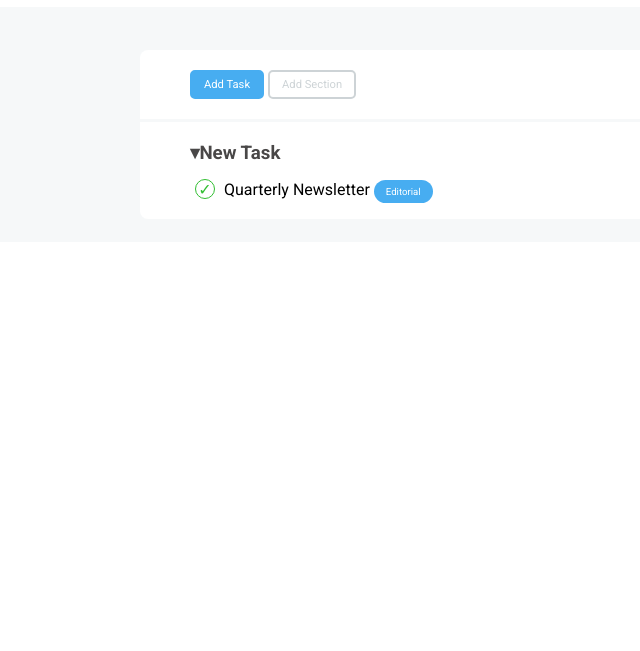
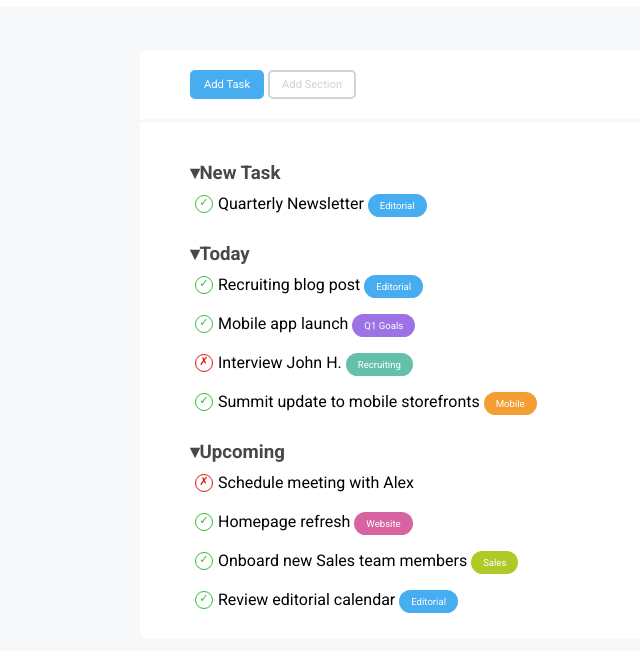
Before and after one commit to BeatriceRocchi/html-css-toboolist, a plain HTML site: page index.html in a window 1280 px wide. Shown: the part 63-714 px from the top of the page, without its empty margins (0-640 px from the left). Drawn offline with Linux system fonts and the light colour scheme.

Commit message:
[add] list section - today and upcoming

```diff
--- a/assets/style/style.css
+++ b/assets/style/style.css
@@ -9,9 +9,13 @@ body {
   font-family: "Roboto", sans-serif;
 }
 
+ul {
+  margin-top: 20px;
+}
+
 li {
   list-style: none;
-  padding-left: 5px;
+  padding: 10px 5px;
 }
 
 /* HEADER */
@@ -55,27 +59,33 @@ main {
 
 .list-title {
   color: #494747;
-  margin-bottom: 15px;
 }
 
 .list-section h3::before {
   content: "\25BE";
 }
 
-.checklist {
+.checklist::before {
   display: inline-block;
-  width: 20px;
-  height: 20px;
-  padding: 2px;
+  width: 1rem;
+  height: 1rem;
   border-radius: 50%;
   text-align: center;
-  line-height: 1rem;
+  vertical-align: bottom;
+  font-size: 0.7rem;
   margin-right: 5px;
 }
 
-.checklist.tick {
+.checklist.tick::before {
+  content: "\2713";
   color: rgb(49, 190, 49);
   border: 1px solid rgb(49, 190, 49);
+}
+
+.checklist.cross::before {
+  content: "\2717";
+  color: rgb(226, 23, 9);
+  border: 1px solid rgb(226, 23, 9);
 }
 
 /* BUTTON */
@@ -100,6 +110,29 @@ main {
   font-size: 0.6rem;
   padding: 6px 12px;
   color: #ffffff;
-  background-color: #47adf1;
   border-radius: 20px;
 }
+
+.tag.blue {
+  background-color: #47adf1;
+}
+
+.tag.purple {
+  background-color: #9c72e4;
+}
+
+.tag.green {
+  background-color: #64c0a9;
+}
+
+.tag.orange {
+  background-color: #f29e33;
+}
+
+.tag.pink {
+  background-color: #d863a1;
+}
+
+.tag.lime {
+  background-color: #b0c926;
+}
--- a/index.html
+++ b/index.html
@@ -35,8 +35,46 @@
           <ul>
             <h3 class="list-title">New Task</h3>
             <li>
-              <span class="checklist tick">&#10003;</span>
-              Quarterly Newsletter
+              <span class="checklist tick">Quarterly Newsletter</span>
+              <span class="tag blue">Editorial</span>
+            </li>
+          </ul>
+
+          <ul>
+            <h3 class="list-title">Today</h3>
+            <li>
+              <span class="checklist tick">Recruiting blog post</span>
+              <span class="tag blue">Editorial</span>
+            </li>
+            <li>
+              <span class="checklist tick">Mobile app launch</span>
+              <span class="tag purple">Q1 Goals</span>
+            </li>
+            <li>
+              <span class="checklist cross">Interview John H.</span>
+              <span class="tag green">Recruiting</span>
+            </li>
+            <li>
+              <span class="checklist tick">Summit update to mobile storefronts</span>
+              <span class="tag orange">Mobile</span>
+            </li>
+          </ul>
+
+          <ul>
+            <h3 class="list-title">Upcoming</h3>
+            <li>
+              <span class="checklist cross">Schedule meeting with Alex</span>
+            </li>
+            <li>
+              <span class="checklist tick">Homepage refresh</span>
+              <span class="tag pink">Website</span>
+            </li>
+            <li>
+              <span class="checklist tick">Onboard new Sales team members</span>
+              <span class="tag lime">Sales</span>
+            </li>
+            <li>
+              <span class="checklist tick">Review editorial calendar</span>
               <span class="tag blue">Editorial</span>
             </li>
           </ul>
```
